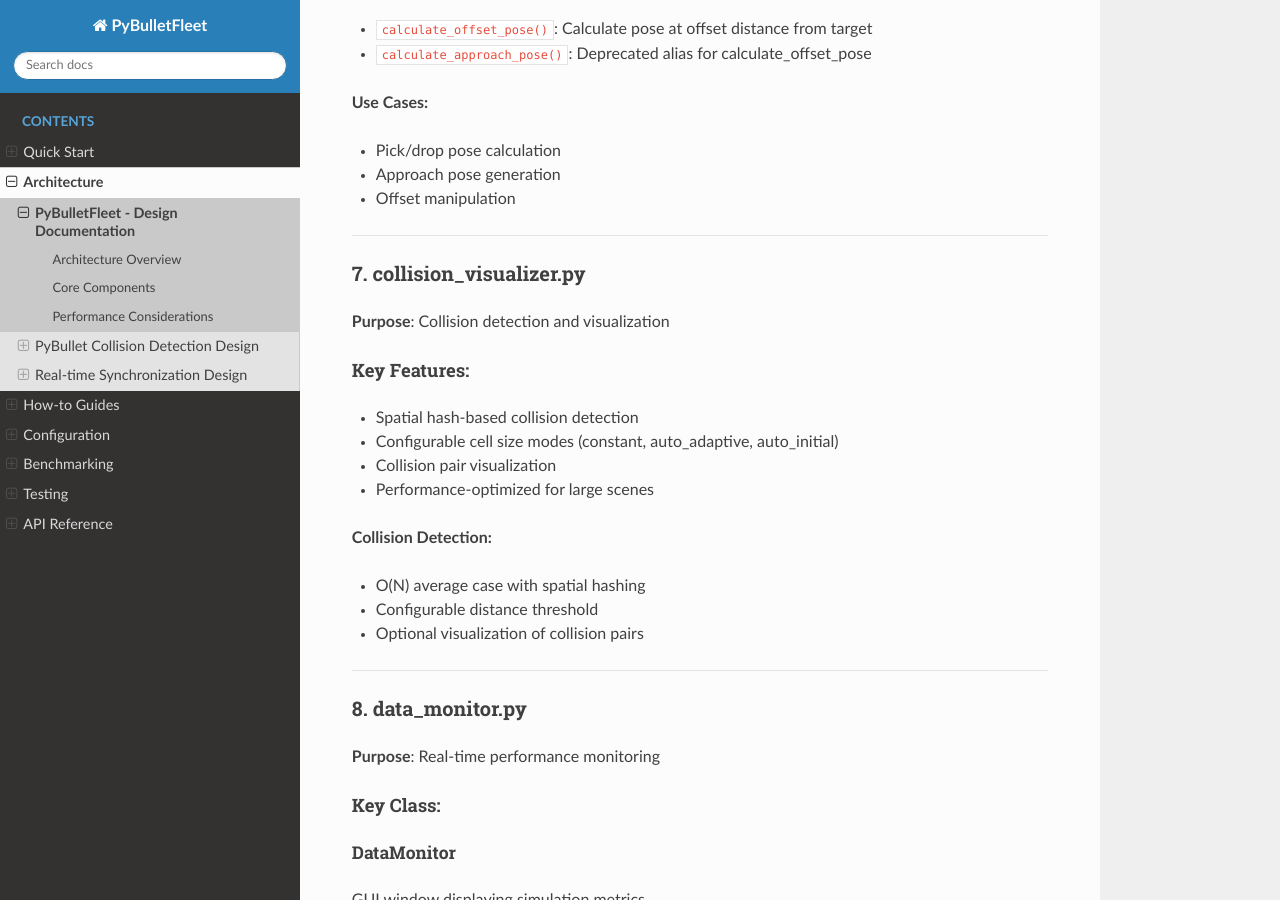
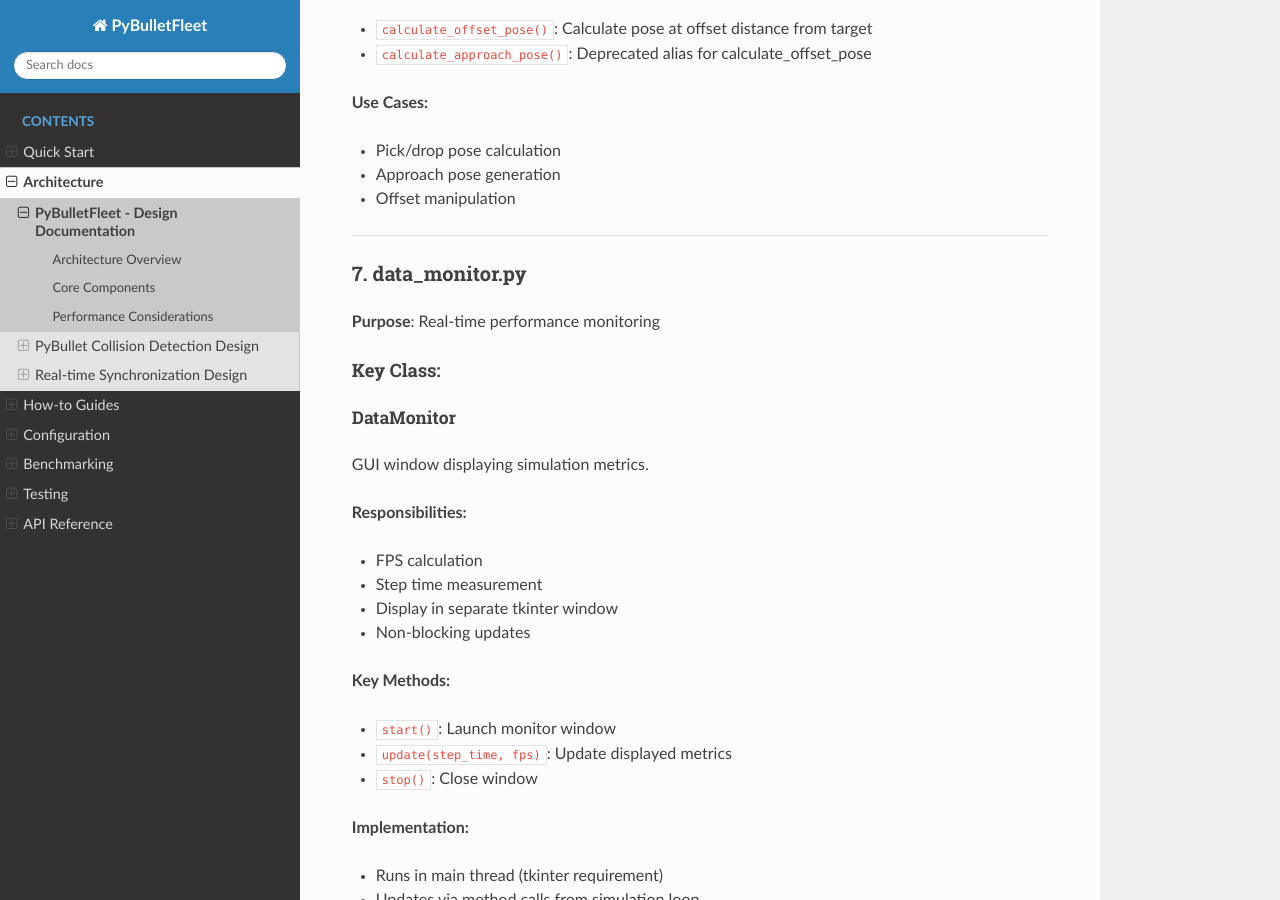
Before and after one commit to yuokamoto/PyBulletFleet, a Sphinx documentation site: the page built from docs/architecture/overview.md, in a window 1280 px wide and 900 px high, scrolled down 7858 px. Built offline with Sphinx 7.4.7 and the Read the Docs theme 3.1.0, drawn with Linux system fonts in a browser that asks for light colours.

Commit message:
deprecate collision_visualizer: add DeprecationWarning, remove from architecture docs

```diff
--- a/docs/architecture/overview.md
+++ b/docs/architecture/overview.md
@@ -287,25 +287,7 @@
 
 ---
 
-### 7. collision_visualizer.py
-
-**Purpose**: Collision detection and visualization
-
-#### Key Features:
-
-- Spatial hash-based collision detection
-- Configurable cell size modes (constant, auto_adaptive, auto_initial)
-- Collision pair visualization
-- Performance-optimized for large scenes
-
-**Collision Detection:**
-- O(N) average case with spatial hashing
-- Configurable distance threshold
-- Optional visualization of collision pairs
-
----
-
-### 8. data_monitor.py
+### 7. data_monitor.py
 
 **Purpose**: Real-time performance monitoring
 
```
Also changed, not shown: README.md (+1 -1 lines), docs/api/index.md (+1 -1 lines), 2 other files.
